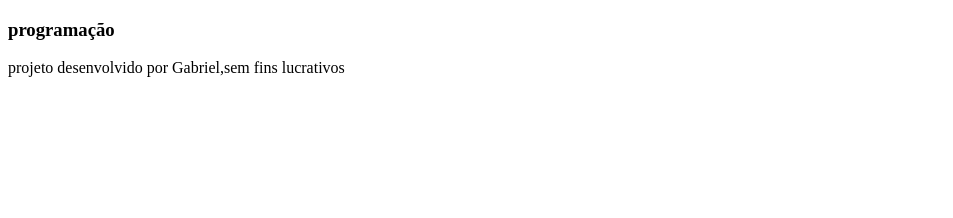
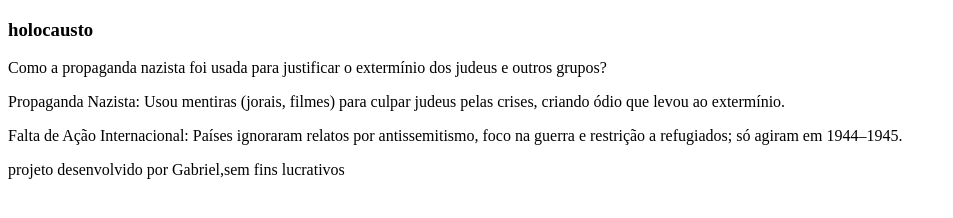
Before and after one commit to gabrieldacomputaria/biologia, a plain HTML site: page index.html in a window 1280 px wide. Shown: the whole page, without its empty margins (0-953 px from the left). Drawn offline with Linux system fonts and the light colour scheme.

Commit message:
Add files via upload

```diff
--- a/index.html
+++ b/index.html
@@ -9,9 +9,18 @@
     <main>
 <section id="container">
     <article class="cartao">
-        <div class="cartao_conteudo"></div>
-        <h3>programação</h3>
-        <div class="cartao_conteudo_pergunta"></div>
+        <div class="cartao__conteudo">
+            <h3>holocausto</h3>
+            <div class="cartao__conteudo__pergunta">
+                Como a propaganda nazista foi usada para justificar o extermínio dos judeus e outros grupos?
+            </div>
+            <div class="cartao__conteudo__resposta">
+               <p>Propaganda Nazista: Usou mentiras (jorais, filmes) para culpar judeus pelas crises, criando ódio que levou ao extermínio.</p>
+                <p>Falta de Ação Internacional: Países ignoraram relatos por antissemitismo, foco na guerra e restrição a refugiados; só agiram em 1944–1945.</p>
+
+
+            </div>
+        </div>
 
     </article>
 </section>
```
